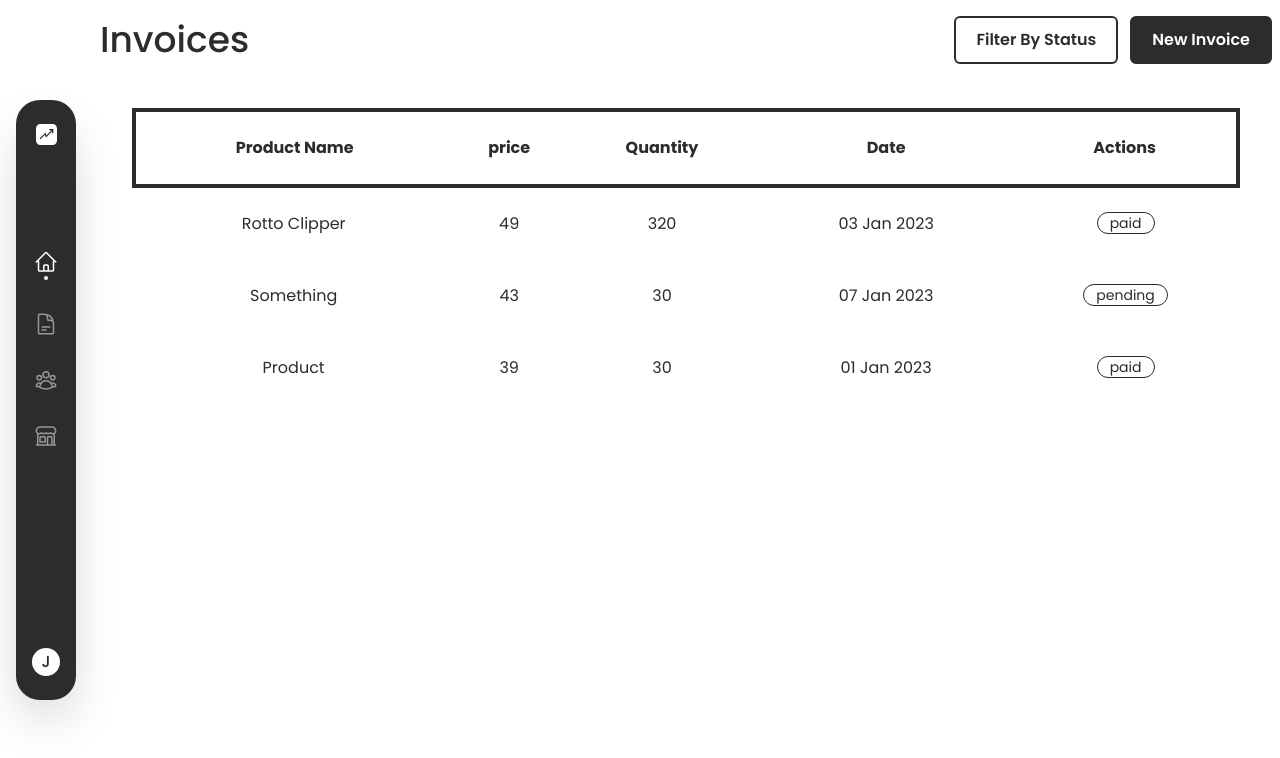
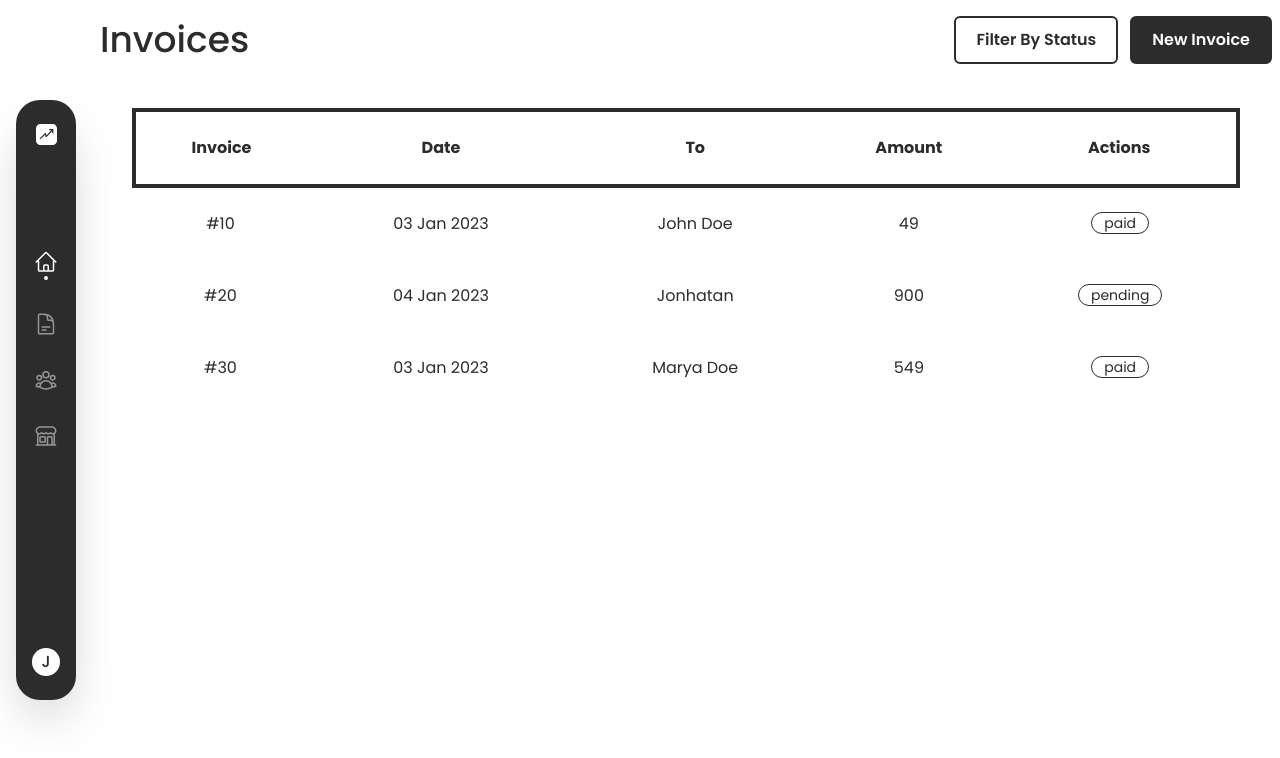
Before and after one commit to n53337/minvoicer, a React (Vite) app: page /invoices in a window 1280 px wide. Shown: the top 758 px of the page. Built offline with nearby package versions, Linux system fonts and the light colour scheme.

Commit message:
invoice layout fix

```diff
--- a/src/components/Invoices/InvoiceRow.jsx
+++ b/src/components/Invoices/InvoiceRow.jsx
@@ -5,7 +5,7 @@ const InvoiceRow = ({ data }) => {
   const navigate = useNavigate();
   // Handle Invoice Overview
   const handleInvoiceClick = (id) => {
-    navigate(`${id}`);
+    navigate(`@${id}`);
   };
 
   return (
@@ -13,14 +13,14 @@ const InvoiceRow = ({ data }) => {
       {data.map((row) => {
         return (
           <tr
-            key={row.name}
+            key={row.id}
             className="cursor-pointer hover:bg-brown-100 hover:border hover:border-brown"
             onClick={() => handleInvoiceClick(row.id)}
           >
-            <td>{row.name}</td>
-            <td>{row.price}</td>
-            <td>{row.qty}</td>
+            <td>{`#${row.id}`}</td>
             <td>{row.date}</td>
+            <td>{row.to}</td>
+            <td>{row.amount}</td>
             <td className="f-center">
               <div className="status">{row.status}</div>
             </td>
--- a/src/pages/invoices/Invoices.jsx
+++ b/src/pages/invoices/Invoices.jsx
@@ -8,32 +8,29 @@ const Status = ({ status }) => {
 };
 
 const Invoices = () => {
-  const tableHead = ["Product Name", "price", "Quantity", "Date", "Actions"];
+  const tableHead = ["Invoice", "Date", "To", "Amount", "Actions"];
 
   const tableData = [
     {
-      name: "Rotto Clipper",
-      price: 49.0,
-      qty: 320,
+      id: "10",
       date: "03 Jan 2023",
+      to: "John Doe",
+      amount: 49.0,
       status: "paid",
-      id: "10",
     },
     {
-      name: "Something",
-      price: 43.0,
-      qty: 30,
-      date: "07 Jan 2023",
+      id: "20",
+      date: "04 Jan 2023",
+      to: "Jonhatan",
+      amount: 900.0,
       status: "pending",
-      id: "20",
     },
     {
-      name: "Product",
-      price: 39.0,
-      qty: 30,
-      date: "01 Jan 2023",
+      id: "30",
+      date: "03 Jan 2023",
+      to: "Marya Doe",
+      amount: 549.0,
       status: "paid",
-      id: "30",
     },
   ];
 
```
